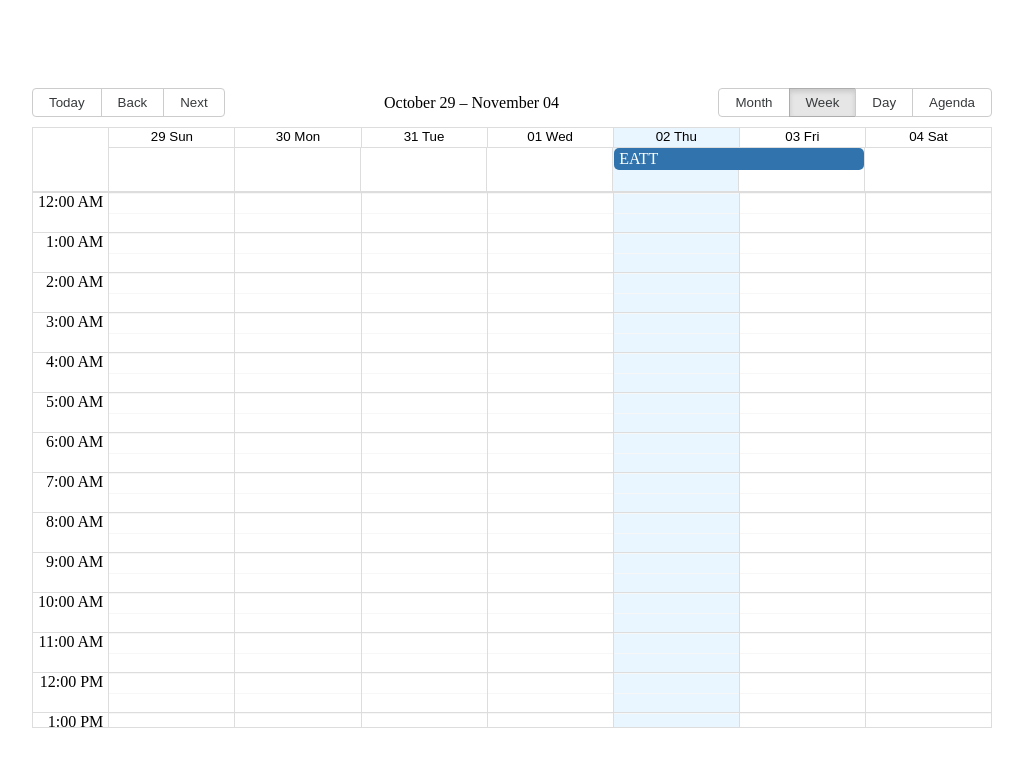
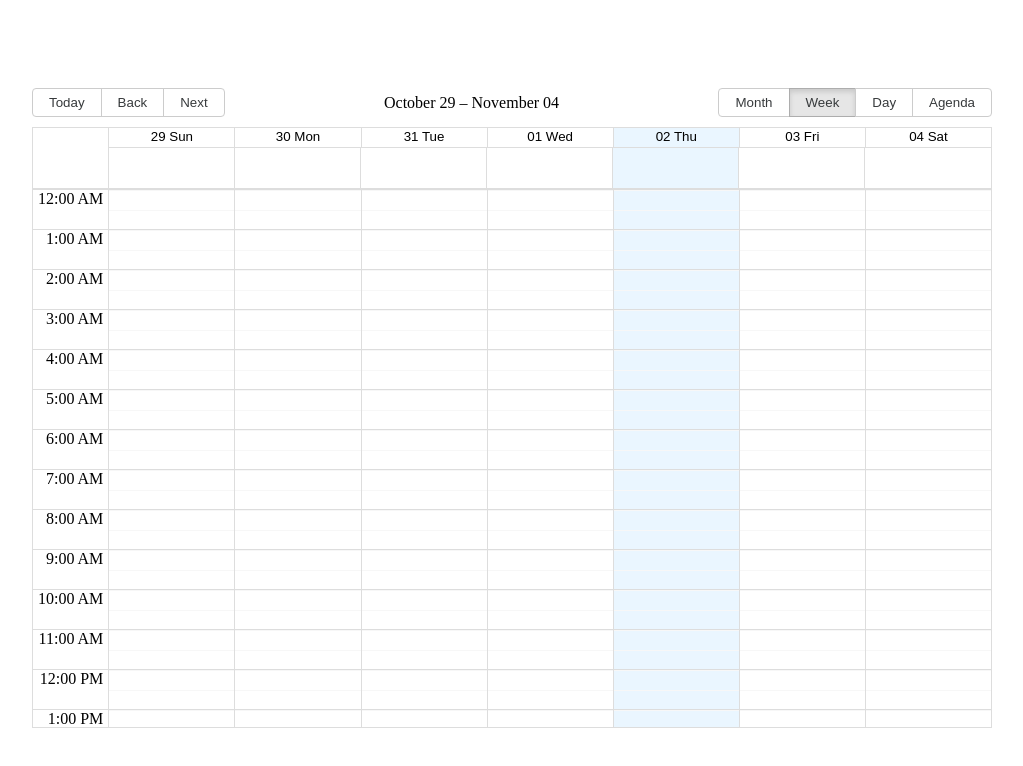
Before and after one commit to calebwolf1/productivity23, a React (Create React App) app in the folder double-up/: page / in a window 1280 px wide. Shown: the top 766 px of the page, without its empty margins (56-1079 px from the left). Built offline with nearby package versions, Linux system fonts and the light colour scheme.

Commit message:
new date

```diff
--- a/double-up/src/Components/Calendar.js
+++ b/double-up/src/Components/Calendar.js
@@ -8,14 +8,14 @@ const localizer = momentLocalizer(moment);
 const MyCalendar = () => {
     const [events, setEvents] = useState([
               {
-                // start: "2023-11-10T08:00:00",
-                // end: "2023-11-10T11:00:00",
-                start: moment().toDate(),
-                end: moment()
-                .add(4, "hour")
-                .toDate(),
+                start: new Date(2023, 10, 11, 1, 0),
+                end: new Date(2023, 10, 11, 2, 0),
+                // start: moment().toDate(),
+                // end: moment()
+                // .add(4, "hour")
+                // .toDate(),
                 title: "EATT",
-                color: "#cc5500"
+                color: "green",
               }
             ]);
     // const [localizer, setLocalizer] = useState();
```
